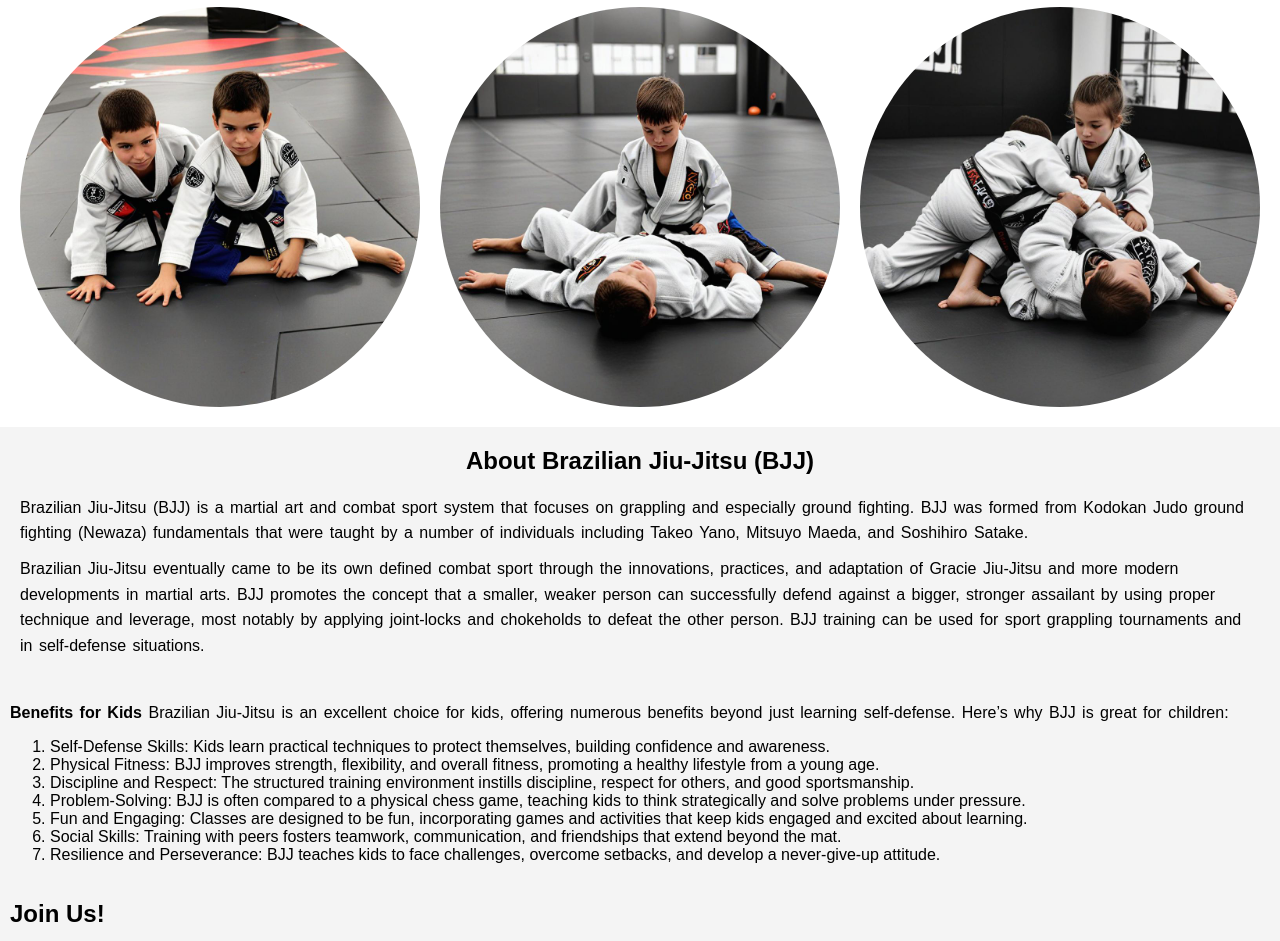
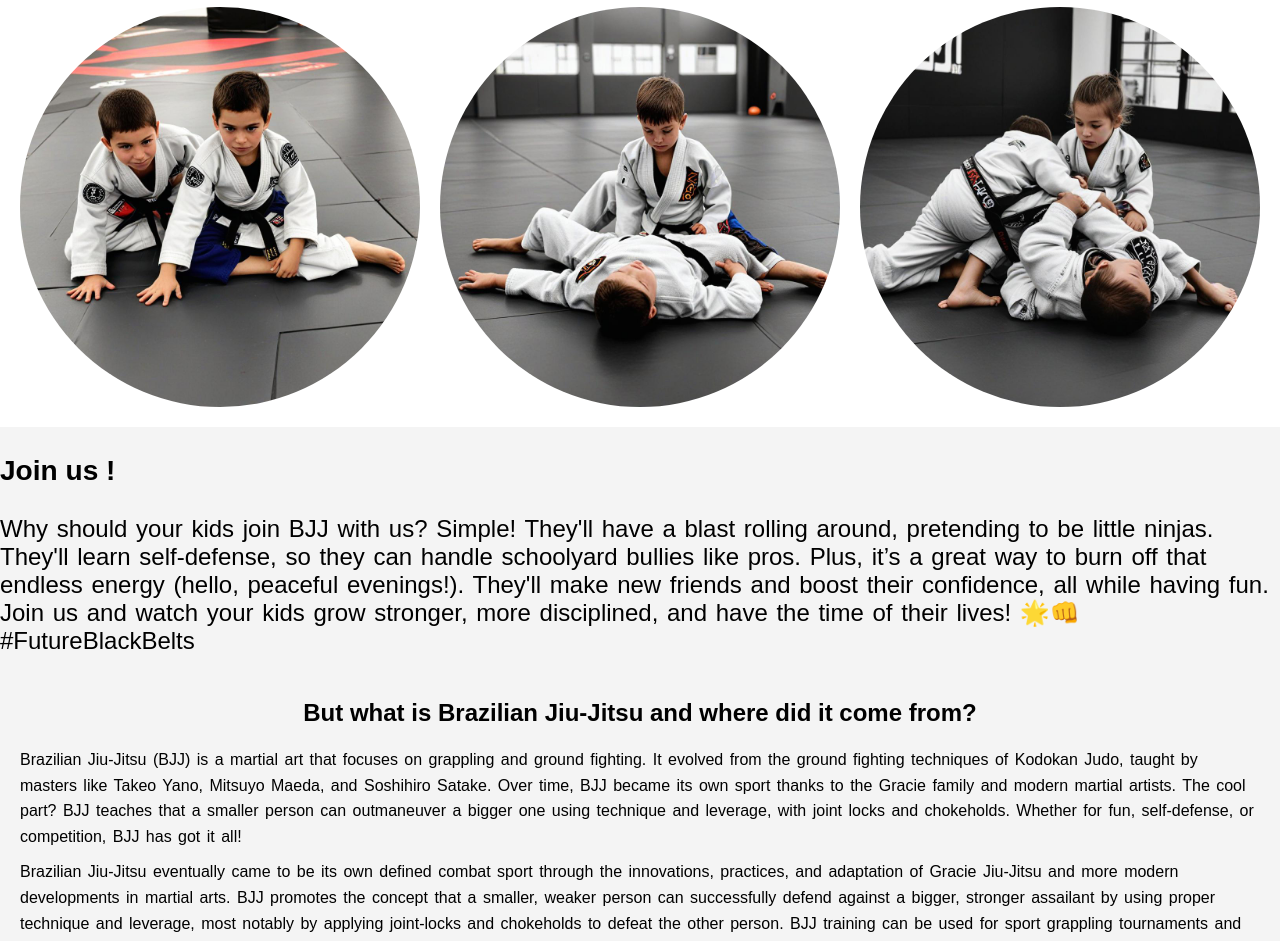
Before and after one commit to jarlon13/bjjkids, a plain HTML site: page index.html in a window 1280 px wide. Shown: the part 134-1075 px from the top of the page. Drawn offline with Linux system fonts and the light colour scheme.

Commit message:
Add new description in the home page

```diff
--- a/assets/css/style.css
+++ b/assets/css/style.css
@@ -120,6 +120,11 @@ h2{
     margin: 10px 0;
 }
 
+#reasons{
+    background-color: #f4f4f4;
+    color: black;
+    font-size: x-large;
+}
 
 
 
--- a/index.html
+++ b/index.html
@@ -21,20 +21,26 @@
                  </ul>
              </nav>
          </header>
-         <h1><i class="fa-solid fa-child-reaching fa-bounce"></i> Welcome to the BJJ Club for KIDS <i
+         <h1><i class="fa-solid fa-child-reaching fa-bounce"></i> Welcome to the Brazilian Jiu Jitsu Club for KIDS <i
                  class="fa-solid fa-child-reaching fa-bounce"></i> </h1>
          <section class="images-section">
              <img class="circle-test" src="assets/images/2kids.1.png"  alt="Image 1">
              <img class="circle-test" src="assets/images/2kidsplaying.png" alt="Image 2">
              <img class="circle-test" src="assets/images/3kidsplaying.png" alt="Image 3">
          </section>
+         <section id="reasons">
+            <h3>Join us ! </h3>
+            <p>Why should your kids join BJJ with us? Simple!
+                They'll have a blast rolling around, pretending to be little ninjas. They'll learn self-defense, so they can handle schoolyard bullies like pros.
+                 Plus, it’s a great way to burn off that endless energy (hello, peaceful evenings!).
+                 They'll make new friends and boost their confidence, all while having fun. Join us and watch your kids grow stronger, more disciplined, and have the time of their lives! 🌟👊 #FutureBlackBelts</p>
+
+         </section>
          <section class="description-section">
-             <h2 class="colourh2">About Brazilian Jiu-Jitsu (BJJ)</h2>
-             <p>Brazilian Jiu-Jitsu (BJJ) is a martial art and combat sport system that focuses on grappling and
-                 especially
-                 ground fighting. BJJ was formed from Kodokan Judo ground fighting (Newaza) fundamentals that were
-                 taught by
-                 a number of individuals including Takeo Yano, Mitsuyo Maeda, and Soshihiro Satake.</p>
+             <h2 class="colourh2">But what is Brazilian Jiu-Jitsu and where did it come from?</h2>
+             <p>Brazilian Jiu-Jitsu (BJJ) is a martial art that focuses on grappling and ground fighting. It evolved from the ground fighting techniques of Kodokan Judo, taught by masters like Takeo Yano, Mitsuyo Maeda, and Soshihiro Satake.
+
+                Over time, BJJ became its own sport thanks to the Gracie family and modern martial artists. The cool part? BJJ teaches that a smaller person can outmaneuver a bigger one using technique and leverage, with joint locks and chokeholds. Whether for fun, self-defense, or competition, BJJ has got it all!</p>
              <p>Brazilian Jiu-Jitsu eventually came to be its own defined combat sport through the innovations,
                  practices,
                  and adaptation of Gracie Jiu-Jitsu and more modern developments in martial arts. BJJ promotes the
@@ -67,7 +73,7 @@
                  </ol>
          </section>
          <section class="join-us">
-             <h2 class="colourh2">Join Us!</h2>
+             <h2 class="colourh2">Hit the sign-up page and let your kid start this amazing adventure!</h2>
              <p>
                  Enroll your child in our BJJ for Kids program and watch them grow into confident, respectful, and
                  healthy individuals. Our experienced instructors create a safe and supportive environment where
```
Also changed, not shown: signup.html (+1 -1 lines).
